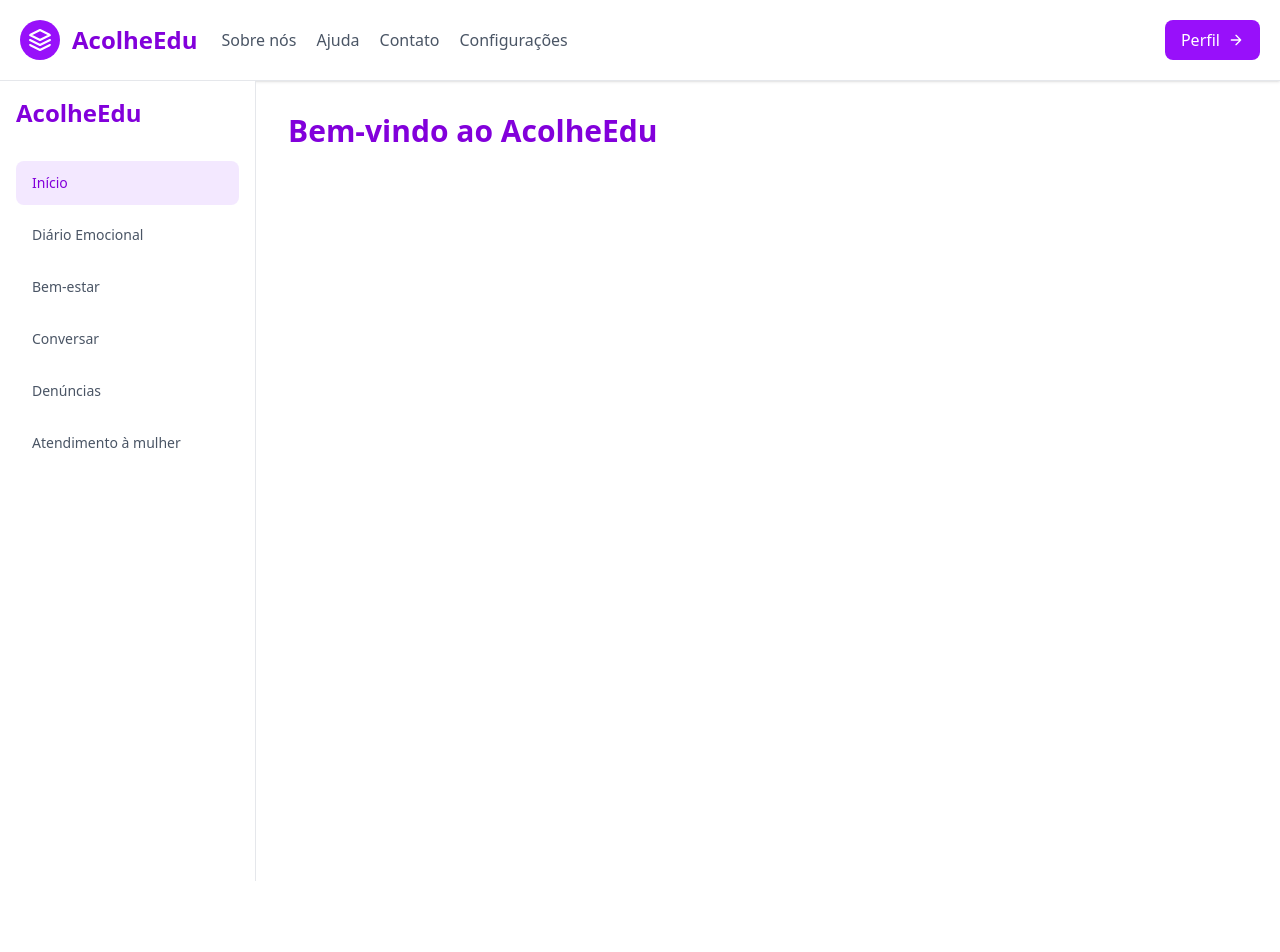
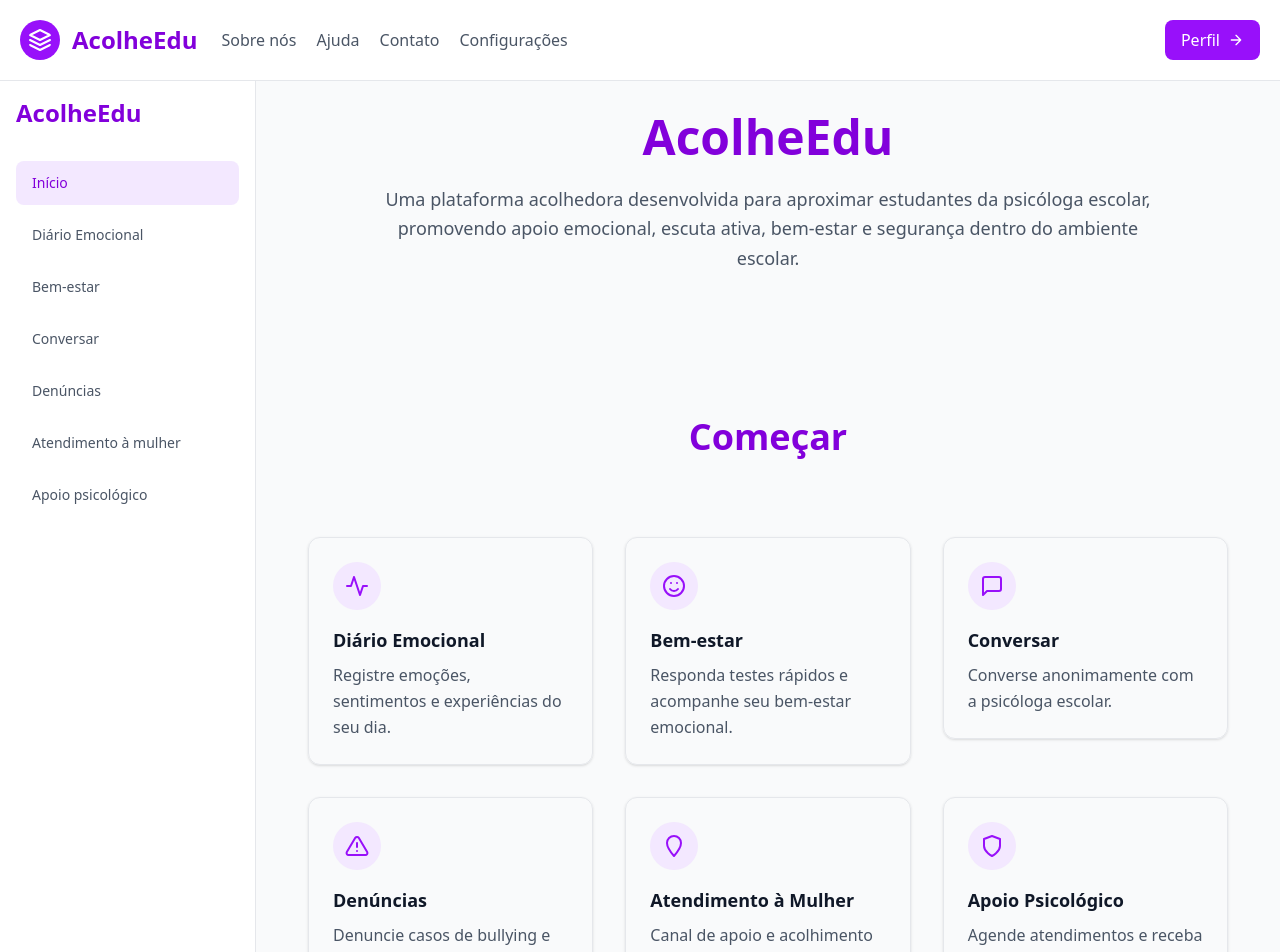
Before and after one commit to LucasHenriqueAl/acolheEdu, a React (Vite) app: page /inicio in a window 1280 px wide. Shown: the top 952 px of the page. Before the commit the page ends 881 px from the top, so only its background shows below. Built offline with nearby package versions, Linux system fonts and the light colour scheme.

Commit message:
adicionado componente cardfuncionalidade.tsx, alterações no conteudo da pagina inicial

```diff
--- /dev/null
+++ b/src/components/CardFuncionalidade.tsx
@@ -0,0 +1,216 @@
+export default function CardsFuncionalidade() {
+  return (
+    <section className="body-font text-gray-600">
+
+      <div className="container mx-auto px-5 py-20">
+
+        <div className="mb-16 flex w-full flex-col items-center text-center">
+
+          <h1 className="mb-4 text-4xl font-extrabold text-purple-700">
+            Começar
+          </h1>
+
+
+
+        </div>
+
+        <div className="-m-4 flex flex-wrap">
+
+          {/* Diário Emocional */}
+          <div className="p-4 md:w-1/2 xl:w-1/3">
+            <div className="rounded-xl border border-gray-200 p-6 shadow-sm transition hover:shadow-lg">
+
+              <div className="mb-4 inline-flex h-12 w-12 items-center justify-center rounded-full bg-purple-100 text-purple-600">
+
+                <svg
+                  fill="none"
+                  stroke="currentColor"
+                  strokeLinecap="round"
+                  strokeLinejoin="round"
+                  strokeWidth="2"
+                  className="h-6 w-6"
+                  viewBox="0 0 24 24"
+                >
+                  <path d="M22 12h-4l-3 9L9 3l-3 9H2"></path>
+                </svg>
+
+              </div>
+
+              <h2 className="mb-2 text-lg font-bold text-gray-900">
+                Diário Emocional
+              </h2>
+
+              <p className="leading-relaxed text-gray-600">
+                Registre emoções, sentimentos e experiências do seu dia.
+              </p>
+
+            </div>
+          </div>
+
+          {/* Bem-estar */}
+          <div className="p-4 md:w-1/2 xl:w-1/3">
+            <div className="rounded-xl border border-gray-200 p-6 shadow-sm transition hover:shadow-lg">
+
+              <div className="mb-4 inline-flex h-12 w-12 items-center justify-center rounded-full bg-purple-100 text-purple-600">
+
+                <svg
+                  fill="none"
+                  stroke="currentColor"
+                  strokeLinecap="round"
+                  strokeLinejoin="round"
+                  strokeWidth="2"
+                  className="h-6 w-6"
+                  viewBox="0 0 24 24"
+                >
+                  <circle cx="12" cy="12" r="10"></circle>
+                  <path d="M8 15s1.5 2 4 2 4-2 4-2"></path>
+                  <path d="M9 9h.01"></path>
+                  <path d="M15 9h.01"></path>
+                </svg>
+
+              </div>
+
+              <h2 className="mb-2 text-lg font-bold text-gray-900">
+                Bem-estar
+              </h2>
+
+              <p className="leading-relaxed text-gray-600">
+                Responda testes rápidos e acompanhe seu bem-estar emocional.
+              </p>
+
+            </div>
+          </div>
+
+          {/* Conversar */}
+          <div className="p-4 md:w-1/2 xl:w-1/3">
+            <div className="rounded-xl border border-gray-200 p-6 shadow-sm transition hover:shadow-lg">
+
+              <div className="mb-4 inline-flex h-12 w-12 items-center justify-center rounded-full bg-purple-100 text-purple-600">
+
+                <svg
+                  fill="none"
+                  stroke="currentColor"
+                  strokeLinecap="round"
+                  strokeLinejoin="round"
+                  strokeWidth="2"
+                  className="h-6 w-6"
+                  viewBox="0 0 24 24"
+                >
+                  <path d="M21 15a2 2 0 01-2 2H7l-4 4V5a2 2 0 012-2h14a2 2 0 012 2z"></path>
+                </svg>
+
+              </div>
+
+              <h2 className="mb-2 text-lg font-bold text-gray-900">
+                Conversar
+              </h2>
+
+              <p className="leading-relaxed text-gray-600">
+                Converse anonimamente com a psicóloga escolar.
+              </p>
+
+            </div>
+          </div>
+
+          {/* Denúncias */}
+          <div className="p-4 md:w-1/2 xl:w-1/3">
+            <div className="rounded-xl border border-gray-200 p-6 shadow-sm transition hover:shadow-lg">
+
+              <div className="mb-4 inline-flex h-12 w-12 items-center justify-center rounded-full bg-purple-100 text-purple-600">
+
+                <svg
+                  fill="none"
+                  stroke="currentColor"
+                  strokeLinecap="round"
+                  strokeLinejoin="round"
+                  strokeWidth="2"
+                  className="h-6 w-6"
+                  viewBox="0 0 24 24"
+                >
+                  <path d="M12 9v4"></path>
+                  <path d="M12 17h.01"></path>
+                  <path d="M10.29 3.86L1.82 18a2 2 0 001.71 3h16.94a2 2 0 001.71-3L13.71 3.86a2 2 0 00-3.42 0z"></path>
+                </svg>
+
+              </div>
+
+              <h2 className="mb-2 text-lg font-bold text-gray-900">
+                Denúncias
+              </h2>
+
+              <p className="leading-relaxed text-gray-600">
+                Denuncie casos de bullying e violência emocional.
+              </p>
+
+            </div>
+          </div>
+
+          {/* Atendimento à Mulher */}
+          <div className="p-4 md:w-1/2 xl:w-1/3">
+            <div className="rounded-xl border border-gray-200 p-6 shadow-sm transition hover:shadow-lg">
+
+              <div className="mb-4 inline-flex h-12 w-12 items-center justify-center rounded-full bg-purple-100 text-purple-600">
+
+                <svg
+                  fill="none"
+                  stroke="currentColor"
+                  strokeLinecap="round"
+                  strokeLinejoin="round"
+                  strokeWidth="2"
+                  className="h-6 w-6"
+                  viewBox="0 0 24 24"
+                >
+                  <path d="M12 2a7 7 0 017 7c0 5-7 13-7 13S5 14 5 9a7 7 0 017-7z"></path>
+                </svg>
+
+              </div>
+
+              <h2 className="mb-2 text-lg font-bold text-gray-900">
+                Atendimento à Mulher
+              </h2>
+
+              <p className="leading-relaxed text-gray-600">
+                Canal de apoio e acolhimento para estudantes mulheres.
+              </p>
+
+            </div>
+          </div>
+
+          {/* Apoio Psicológico */}
+          <div className="p-4 md:w-1/2 xl:w-1/3">
+            <div className="rounded-xl border border-gray-200 p-6 shadow-sm transition hover:shadow-lg">
+
+              <div className="mb-4 inline-flex h-12 w-12 items-center justify-center rounded-full bg-purple-100 text-purple-600">
+
+                <svg
+                  fill="none"
+                  stroke="currentColor"
+                  strokeLinecap="round"
+                  strokeLinejoin="round"
+                  strokeWidth="2"
+                  className="h-6 w-6"
+                  viewBox="0 0 24 24"
+                >
+                  <path d="M12 22s8-4 8-10V5l-8-3-8 3v7c0 6 8 10 8 10z"></path>
+                </svg>
+
+              </div>
+
+              <h2 className="mb-2 text-lg font-bold text-gray-900">
+                Apoio Psicológico
+              </h2>
+
+              <p className="leading-relaxed text-gray-600">
+                Agende atendimentos e receba apoio especializado.
+              </p>
+
+            </div>
+          </div>
+
+        </div>
+
+      </div>
+
+    </section>
+  )
+}
--- a/src/components/MenuVertical.tsx
+++ b/src/components/MenuVertical.tsx
@@ -62,6 +62,15 @@ export default function MenuVertical() {
           </a>
         </li>
 
+        <li>
+          <a
+            href="#"
+            className="block rounded-lg px-4 py-3 text-sm font-medium text-gray-600 hover:bg-purple-50 hover:text-purple-700"
+          >
+            Apoio psicológico
+          </a>
+        </li>
+
       </ul>
     </aside>
   )
--- a/src/pages/TelaInicial.tsx
+++ b/src/pages/TelaInicial.tsx
@@ -1,19 +1,37 @@
 import MenuVertical from '../components/MenuVertical'
 import MenuNavegacao from '../components/MenuNavegacao'
+import CardsFuncionalidade from '../components/CardFuncionalidade'
 
 export function TelaInicial() {
   return (
     <>
       <MenuNavegacao />
 
-      <div className="flex">
+      <div className="flex bg-gray-50 min-h-screen">
 
         <MenuVertical />
 
         <main className="flex-1 p-8">
-          <h1 className="text-3xl font-bold text-purple-700">
-            Bem-vindo ao AcolheEdu
-          </h1>
+
+          {/* Apresentação */}
+          <section className="mb-16 text-center">
+
+            <h1 className="mb-6 text-5xl font-extrabold text-purple-700">
+              AcolheEdu
+            </h1>
+
+            <p className="mx-auto max-w-3xl text-lg leading-relaxed text-gray-600">
+              Uma plataforma acolhedora desenvolvida para aproximar estudantes
+              da psicóloga escolar, promovendo apoio emocional, escuta ativa,
+              bem-estar e segurança dentro do ambiente escolar.
+            </p>
+
+
+          </section>
+
+          {/* Cards */}
+          <CardsFuncionalidade />
+
         </main>
 
       </div>
```
